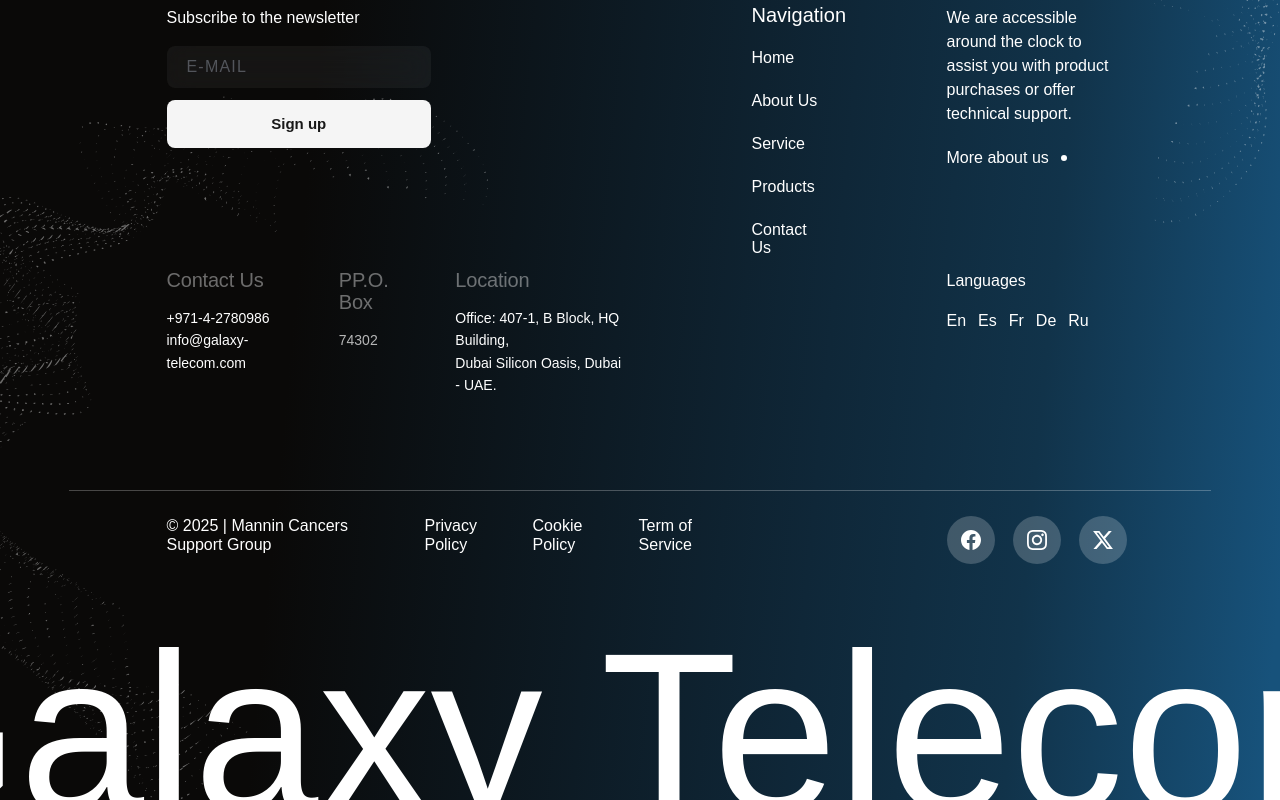
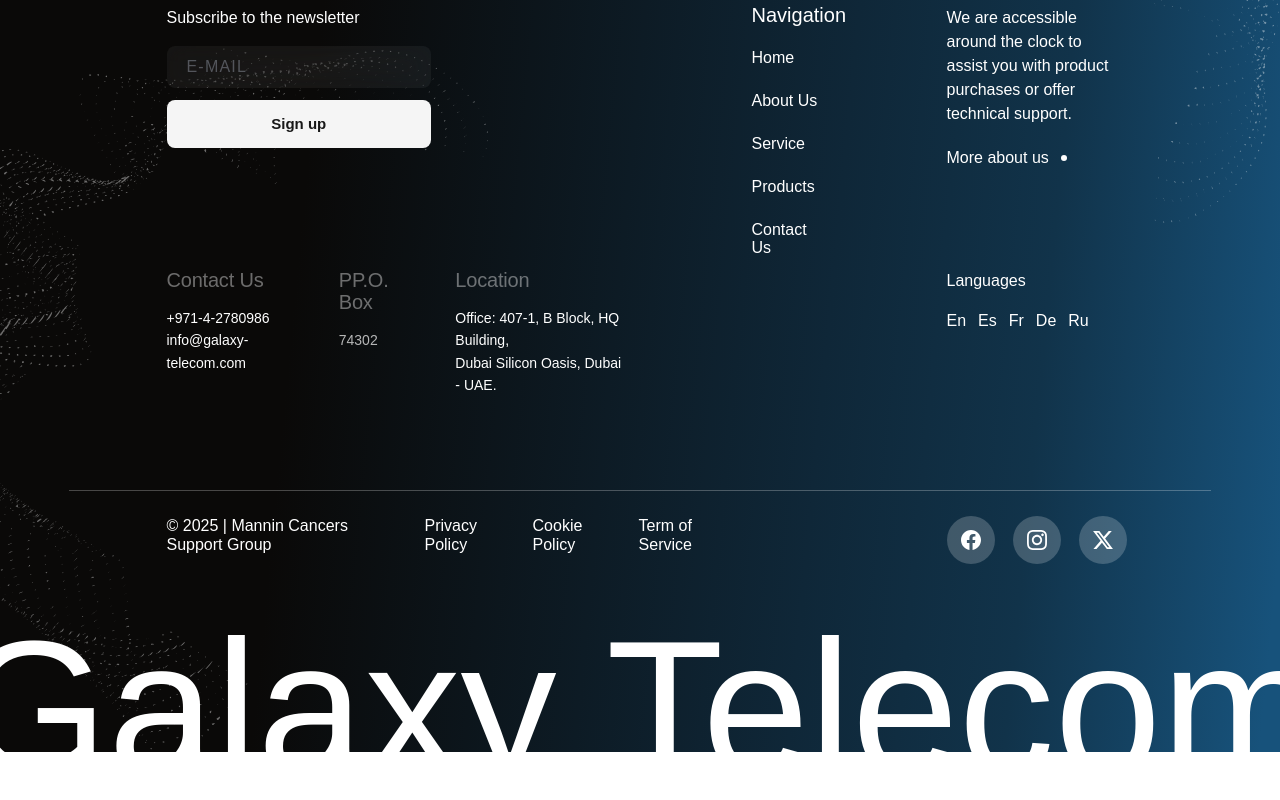
Before and after one commit to dabeerhasan15/galaxyTelecom, a Next.js app: page / in a window 1280 px wide. Shown: the part 10698-11498 px from the top of the page. After the commit the page ends 11450 px from the top, so only its background shows below. Built offline with nearby package versions, Linux system fonts and the light colour scheme; a web font is replaced by a local one.

Commit message:
Update Footer.module.scss

```diff
--- a/component/Footer/Footer.module.scss
+++ b/component/Footer/Footer.module.scss
@@ -74,7 +74,7 @@
 // }
 
 .brand {
-  font-size: 14rem;
+  font-size: 12rem;
   text-align: center;
   display: flex;
   justify-content: center;
```
